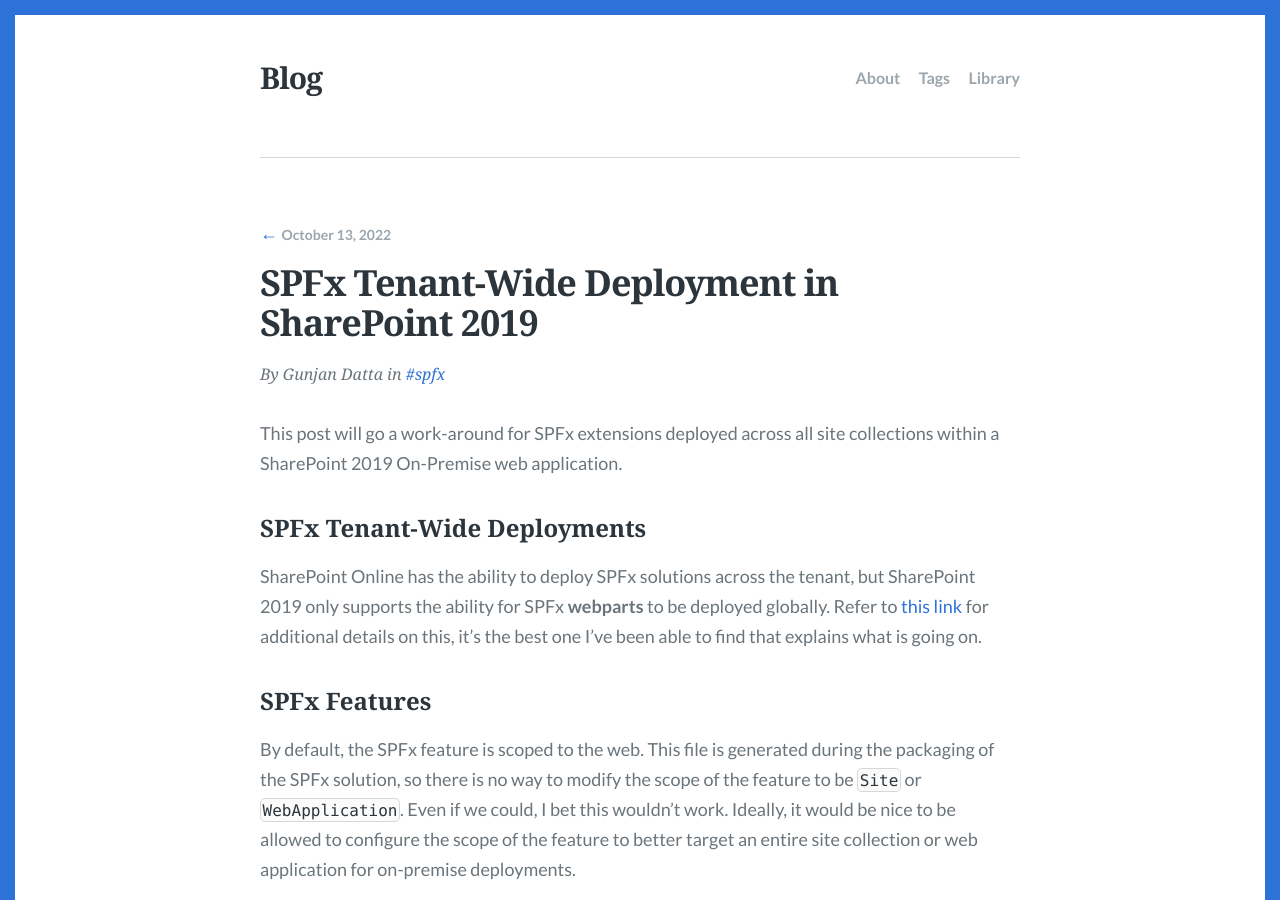
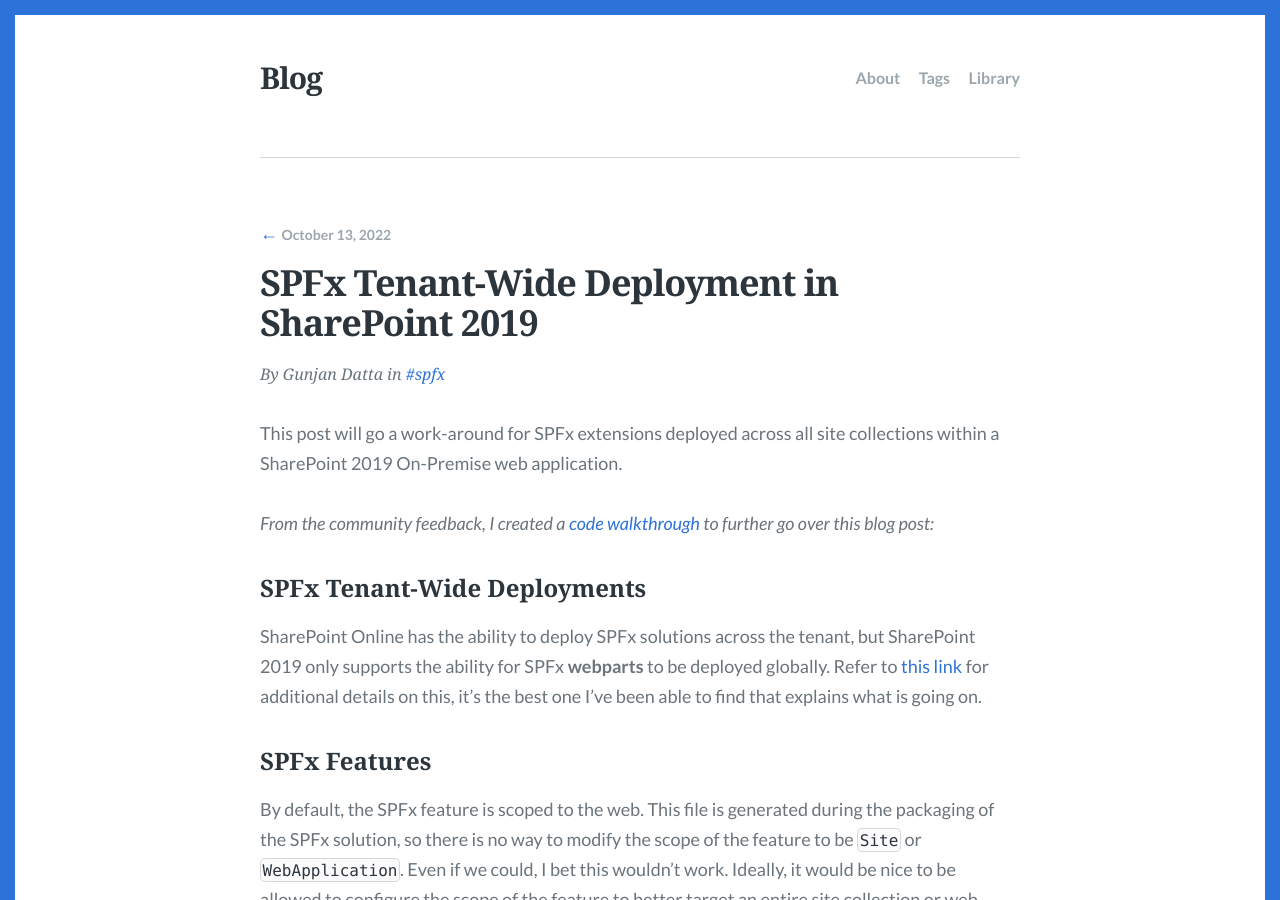
Before and after one commit to gunjandatta/blog, a Jekyll site: the page built from _posts/2022/2022-10-13-spfx-tenant-wide-deployment.md, in a window 1280 px wide and 900 px high. Built offline with Jekyll 4.4.1, drawn with Linux system fonts in a browser that asks for light colours; some web fonts are replaced.

Commit message:
Updated the blog post.

```diff
--- a/_posts/2022/2022-10-13-spfx-tenant-wide-deployment.md
+++ b/_posts/2022/2022-10-13-spfx-tenant-wide-deployment.md
@@ -8,6 +8,8 @@ tags: ["spfx"]
 ---
 
 This post will go a work-around for SPFx extensions deployed across all site collections within a SharePoint 2019 On-Premise web application.
+
+_From the community feedback, I created a [code walkthrough](https://dattabase.com/examples/#spfx-banner) to further go over this blog post:_
 
 <!--more-->
 
```
